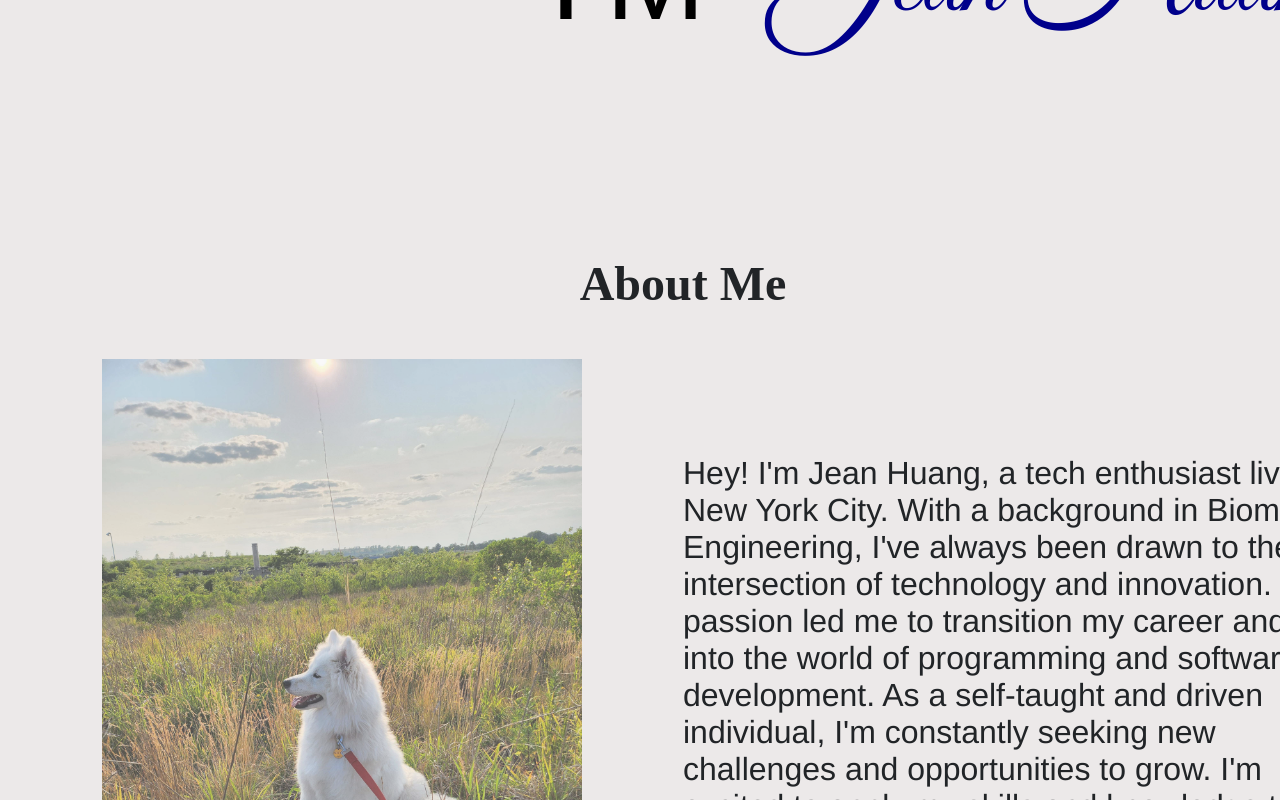
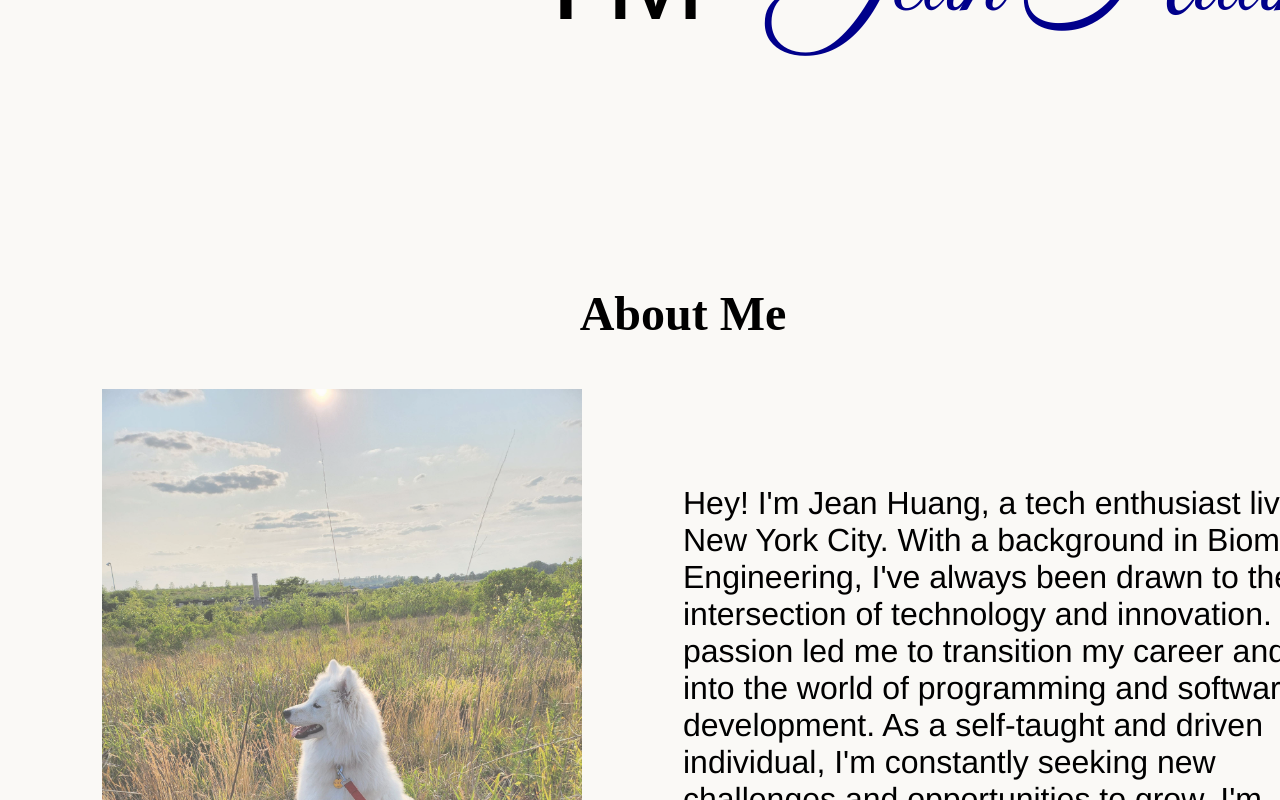
Before and after one commit to jiankh/folio, a React (Vite) app: page / in a window 1280 px wide. Shown: the part 612-1412 px from the top of the page. Built offline with nearby package versions, Linux system fonts and the light colour scheme; a web font is replaced by a local one.

Commit message:
small style changes

```diff
--- a/package.json
+++ b/package.json
@@ -9,8 +9,9 @@
     "build": "vite build",
     "lint": "eslint . --ext js,jsx --report-unused-disable-directives --max-warnings 0",
     "preview": "vite preview",
-    "deploy": "gh-pages -d build",
-    "predeploy": "npm run build"
+    "predeploy": "npm run build",
+    "deploy": "gh-pages -d dist"
+
   },
   "dependencies": {
     "@emailjs/browser": "^4.4.1",
--- a/src/app.scss
+++ b/src/app.scss
@@ -13,8 +13,8 @@ html{
 
 body {
     min-width: 1366px;
-    background-color: #d9d9d91c;
-    color: #212427;
+    background-color: #FAF9F6;
+    color: #000000;
 }
 
 a {
--- a/src/components/Spacer.jsx
+++ b/src/components/Spacer.jsx
@@ -1,11 +1,10 @@
 import React from 'react'
 
-const Spacer = ({ height = '50px' }) => {
+const Spacer = ({ height = '80px' }) => {
   return (
     <div style={{
       width: '100%',
-      height: height,
-      backgroundColor: '#ece9e9',
+      height: height
     }}></div>
   )
 }
--- a/src/components/about/about.scss
+++ b/src/components/about/about.scss
@@ -1,6 +1,5 @@
 
 .about{
-    background-color: #ece9e9;
     display: flex;
     flex-direction: column;
     justify-content: center;
--- a/src/components/contact/Contact.jsx
+++ b/src/components/contact/Contact.jsx
@@ -22,8 +22,8 @@ const Contact = () => {
     };
 
     return (
-        <div id='contact' class="contact-container section" id="contact">
-            <h2 class="subtitle">Contact Me</h2>
+        <div id="contact" className="contact-container section">
+            <h2 className="subtitle">Contact Me</h2>
             <div class="contact-wrapper">
                 <div class="contact-message">
 
--- a/src/components/contact/contact.scss
+++ b/src/components/contact/contact.scss
@@ -7,19 +7,25 @@
     gap:10%;
     padding: 1rem 0;
     font-family: 'Franklin Gothic Medium', 'Arial Narrow', Arial, sans-serif;
+    background-color: #e7e7e7;
 
 
     .contact-info{
         padding-left: 10%;
-
         a{
             display:flex;
             align-items: center;
             gap:5px;
+            padding: 5px;
 
             img{
-                width:30px
+                width:30px;
             }
+        }
+        a:hover{
+            opacity: 0.5;
+            transition: 0.3s;
+            transform: scale(1.05);
         }
     }
 
@@ -47,5 +53,6 @@
     }
     footer {
         font-family: 'Franklin Gothic Medium', 'Arial Narrow', Arial, sans-serif;
+        font-weight: 700;
     }
 }
--- a/src/components/footer/footer.scss
+++ b/src/components/footer/footer.scss
@@ -4,7 +4,6 @@ footer{
     display: flex;
     justify-content: center;
     align-items: center;
-    background-color: #ece9e9;
 
     pre{
         font-family: 'Oxygen Mono', 'Franklin Gothic Medium', 'Arial Narrow', Arial, sans-serif;
--- a/src/components/hero/hero.scss
+++ b/src/components/hero/hero.scss
@@ -2,7 +2,7 @@
     // height: calc(100vh - 70px);
     height: 100vh;
     // background: linear-gradient(180deg , #ece9e9,#ebebeb );
-    background-color: #ece9e9;
+
     display: flex;
     justify-content: center;
     align-items: center;
--- a/src/components/project/project.scss
+++ b/src/components/project/project.scss
@@ -1,5 +1,4 @@
 .project{
-    background-color: #ece9e9;
     display: flex;
     flex-direction: column;
     justify-content: center;
@@ -57,6 +56,11 @@
                     img{
                         width: 30px;
                     }
+                    img:hover{
+                        opacity: 0.5;
+                        transition: 0.3s;
+                        transform: scale(1.1);
+                    }
                 }
 
                 p{
--- a/src/components/technology/technology.scss
+++ b/src/components/technology/technology.scss
@@ -1,5 +1,4 @@
 .technology{
-    background-color: #ece9e9;
     display: flex;
     flex-direction: column;
     justify-content: center;
```
Also changed, not shown: 6 other files (tests, documents, lock files or other folders).
